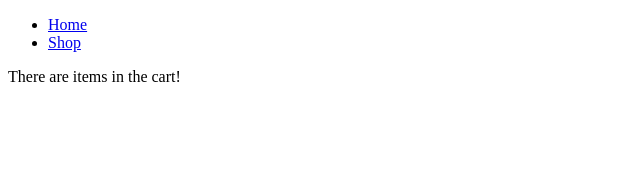
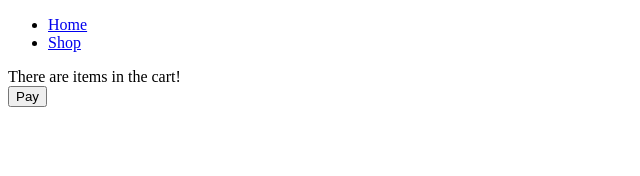
Before and after one commit to JamesGJ5-Learning-To-Code/shopping-cart, a React (Create React App) app in the folder shopping-cart-app/: page /shop in a window 1280 px wide. Shown: the top 176 px of the page, without its empty margins (0-640 px from the left). Built offline with nearby package versions, Linux system fonts and the light colour scheme.

Commit message:
Render static CheckoutButton in CartTracker

```diff
--- a/shopping-cart-app/src/components/CartTracker.js
+++ b/shopping-cart-app/src/components/CartTracker.js
@@ -1,9 +1,11 @@
 import CartSizeDisplay from "./CartSizeDisplay";
+import CheckoutButton from "./CheckoutButton";
 
 function CartTracker() {
     return (
         <div className="CartTracker">
             <CartSizeDisplay />
+            <CheckoutButton />
         </div>
     )
 }
--- /dev/null
+++ b/shopping-cart-app/src/components/CheckoutButton.js
@@ -0,0 +1,9 @@
+function CheckoutButton() {
+    return (
+        <button className="CheckoutButton">
+            Pay
+        </button>
+    )
+}
+
+export default CheckoutButton;
```
